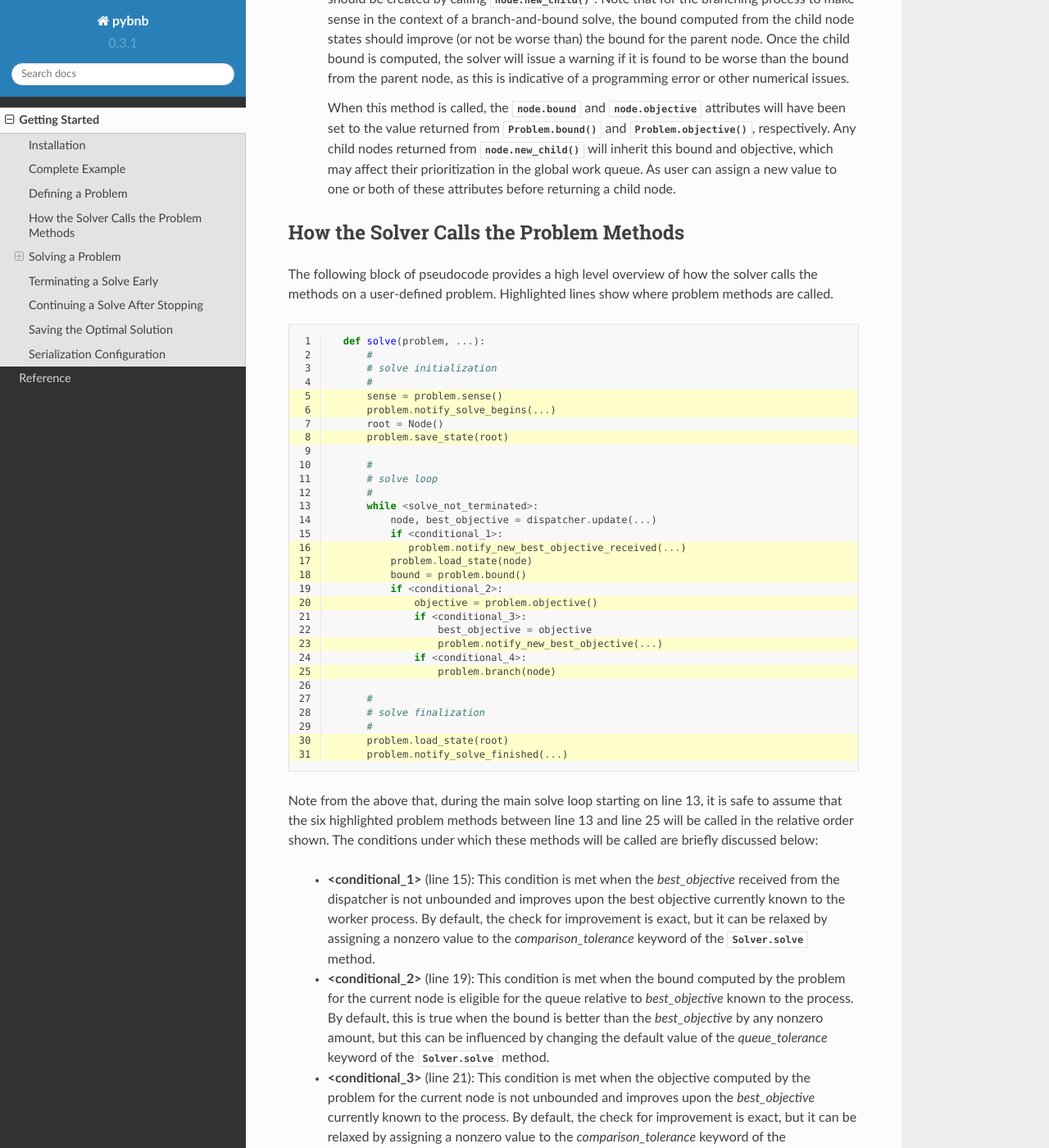
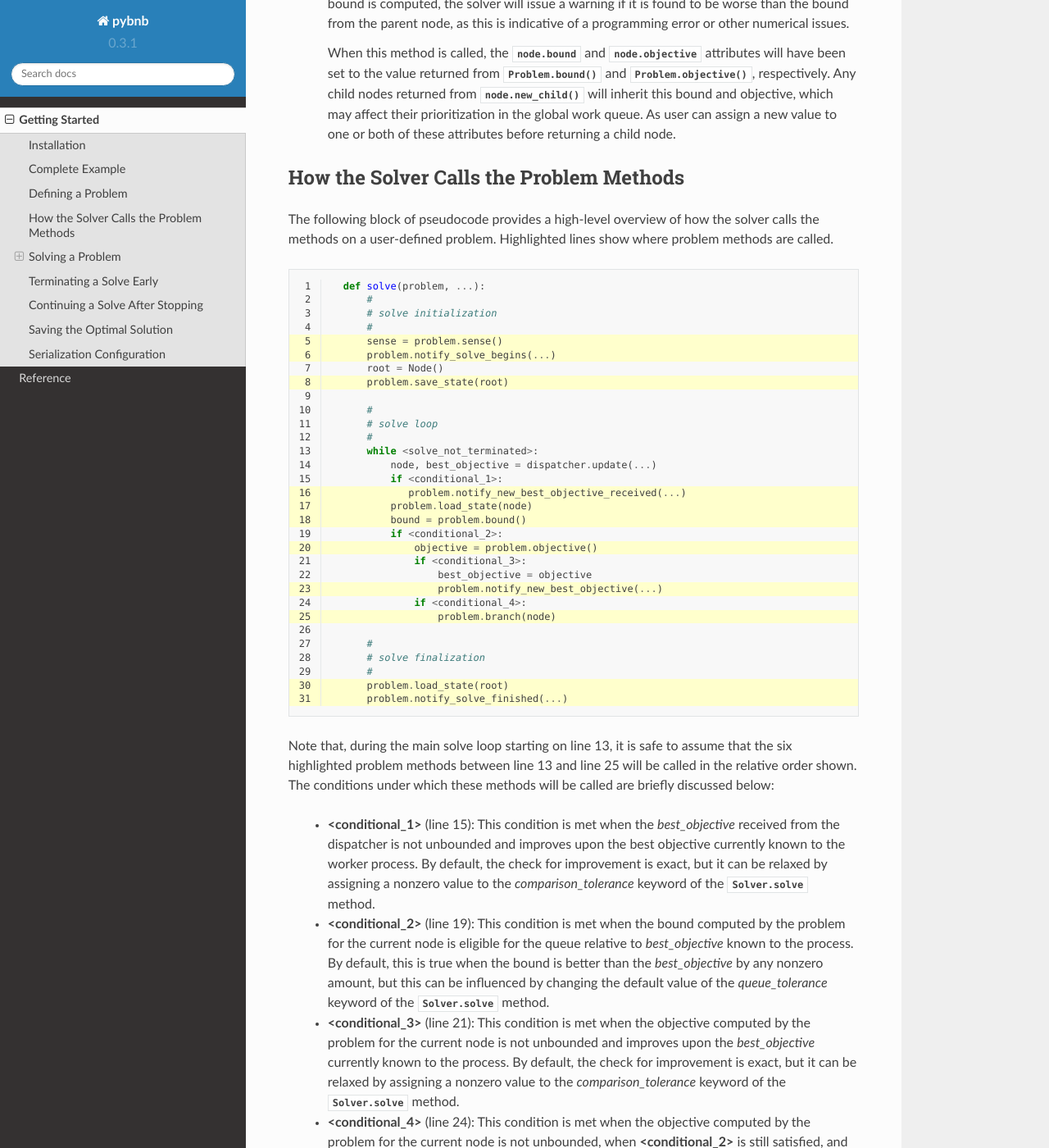
Before and after one commit to ghackebeil/pybnb, a Sphinx documentation site: the page built from doc/getting_started/index.rst, in a window 1280 px wide and 1400 px high, scrolled down 3111 px. Shown: the whole window at 82% size. Built offline with Sphinx 7.4.7 and the Read the Docs theme 2.0.0, drawn with Linux system fonts in a browser that asks for light colours; some of the changed text lies outside the part shown.

Commit message:
minor fixes to docs

```diff
--- a/doc/getting_started/index.rst
+++ b/doc/getting_started/index.rst
@@ -209,7 +205,7 @@ description of each of the required methods.
 How the Solver Calls the Problem Methods
 ----------------------------------------
 
-The following block of pseudocode provides a high level
+The following block of pseudocode provides a high-level
 overview of how the solver calls the methods on a
 user-defined problem. Highlighted lines show where problem
 methods are called.
@@ -250,12 +246,11 @@ methods are called.
         problem.load_state(root)
         problem.notify_solve_finished(...)
 
-Note from the above that, during the main solve loop
-starting on line 13, it is safe to assume that the six
-highlighted problem methods between line 13 and line 25 will
-be called in the relative order shown. The conditions under
-which these methods will be called are briefly discussed
-below:
+Note that, during the main solve loop starting on line 13,
+it is safe to assume that the six highlighted problem
+methods between line 13 and line 25 will be called in the
+relative order shown. The conditions under which these
+methods will be called are briefly discussed below:
 
  - **<conditional_1>** (line 15): This condition is met when
    the `best_objective` received from the dispatcher is not
```
Also changed, not shown: other parts of doc/getting_started/index.rst (+2 -6 lines).
